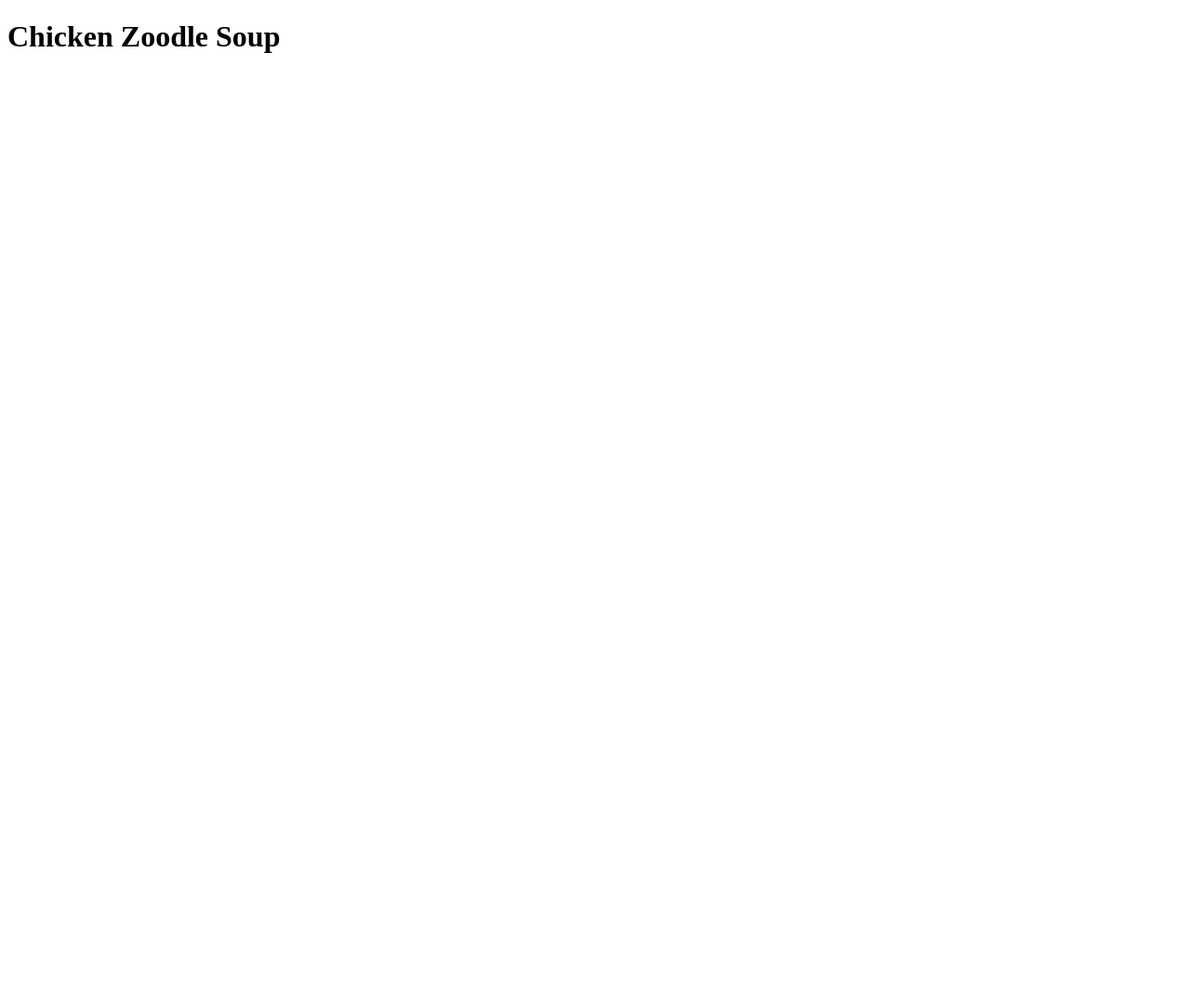
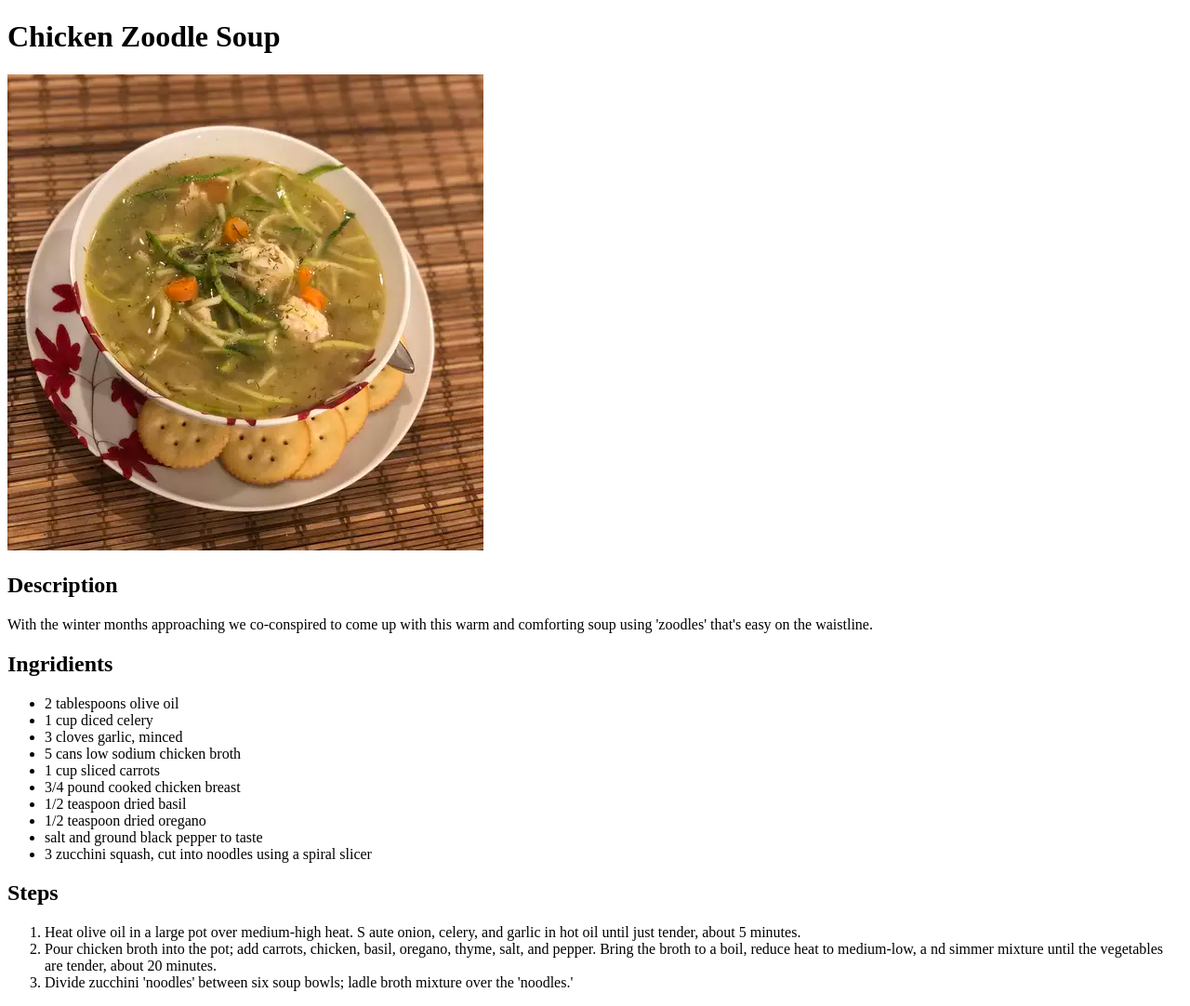
Before and after one commit to vkiez/odin-recipes, a plain HTML site: page recipes/chicken-zoodle-soup.html in a window 1280 px wide. Shown: the whole page at 93% size. Before the commit the page ends 800 px from the top, so only its background shows below. Drawn offline with Linux system fonts and the light colour scheme.

Commit message:
Completed 1st recipe

```diff
--- a/recipes/chicken-zoodle-soup.html
+++ b/recipes/chicken-zoodle-soup.html
@@ -8,5 +8,46 @@
 </head>
 <body>
     <h1>Chicken Zoodle Soup</h1>
+
+    <img src="../imgs/image.webp" alt="Image of Delicious Chicken Zoodle Soup">
+
+    <h2>Description</h2>
+
+    <p>With the winter months approaching we co-conspired to
+    come up with this warm and comforting soup using 'zoodles' that's easy on the waistline.</p>
+
+    <h2>Ingridients</h2>
+
+    <ul>
+        <li>2 tablespoons olive oil</li>
+        <li>1 cup diced celery</li>
+        <li>3 cloves garlic, minced</li>
+        <li>5 cans low sodium chicken broth</li>
+        <li>1 cup sliced carrots</li>
+        <li>3/4 pound cooked chicken breast</li>
+        <li>1/2 teaspoon dried basil</li>
+        <li>1/2 teaspoon dried oregano</li>
+        <li>salt and ground black pepper to taste</li>
+        <li>3 zucchini squash, cut into noodles using a spiral slicer</li>
+
+    </ul>
+
+    <h2>Steps</h2>
+    <p>
+
+    <ol>
+        <li>Heat olive oil in a large pot over medium-high heat. S
+            aute onion, celery, and garlic in hot oil until just tender, about 5 minutes.</li>
+
+        <li>Pour chicken broth into the pot; add carrots, chicken, basil, oregano, thyme, salt,
+            and pepper. Bring the broth to a boil, reduce heat to medium-low, a
+            nd simmer mixture until the vegetables are tender, about 20 minutes.</li>
+
+        <li>Divide zucchini 'noodles' between six soup bowls; ladle broth mixture over the 'noodles.'</li>
+    </ol>
+    </p>
+
+
+
 </body>
 </html>
```
Also changed, not shown: index.html (+1 -1 lines), imgs/image.webp (added).
